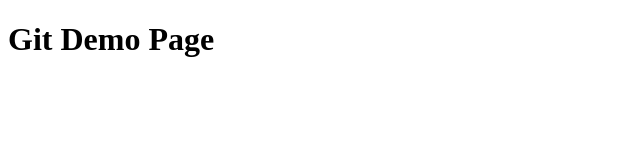
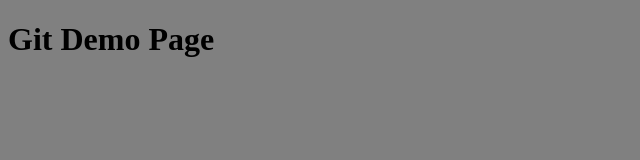
Before and after one commit to WashingtonCC/ElectricPendulum, a plain HTML site: page index.html in a window 1280 px wide. Shown: the whole page, without its empty margins (0-640 px from the left). Drawn offline with Linux system fonts and the light colour scheme.

Commit message:
Add basic styles

```diff
--- a/index.html
+++ b/index.html
@@ -1,6 +1,7 @@
 <!DOCTYPE html>
 <html>
 	<head>
+		<link rel="stylesheet" href="styles.css">
 	</head>
 	<body>
 		<h1>Git Demo Page</h1>
--- /dev/null
+++ b/styles.css
@@ -0,0 +1,3 @@
+body {
+	background-color: grey;
+}
```
